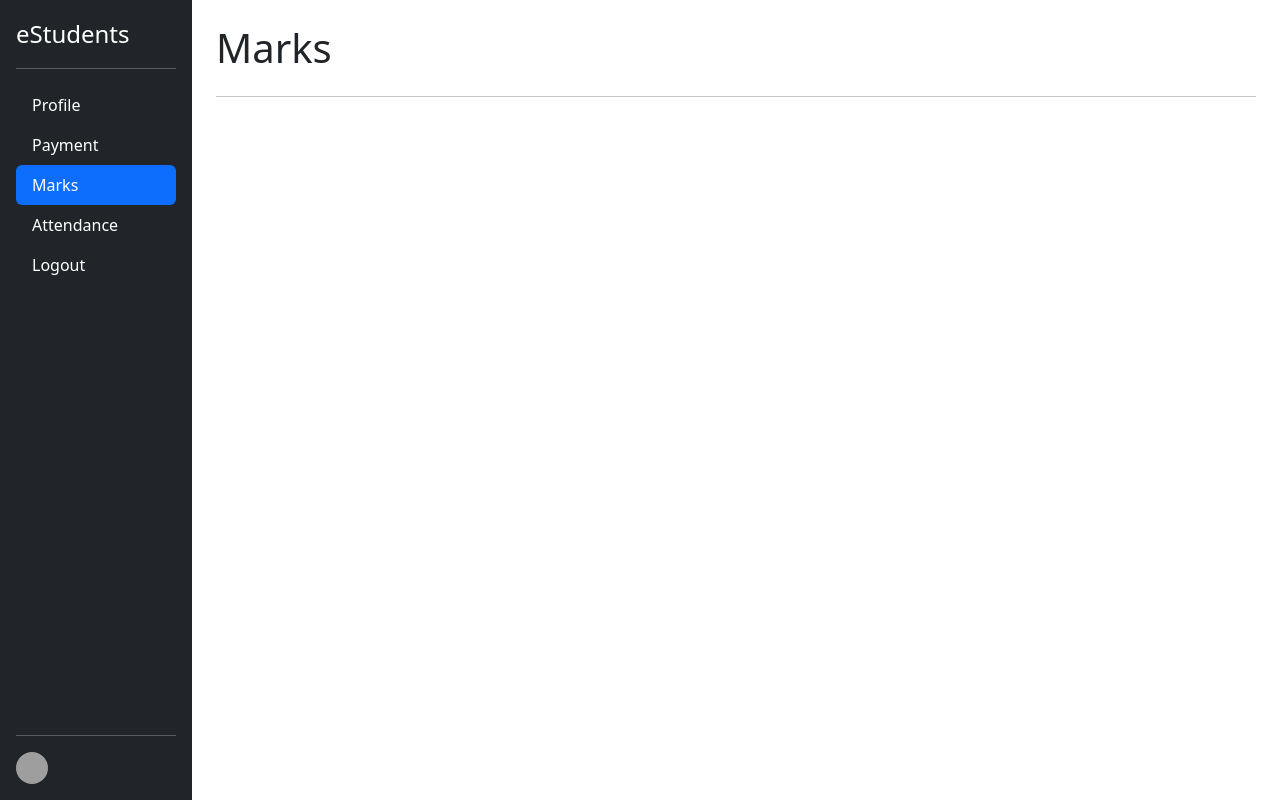
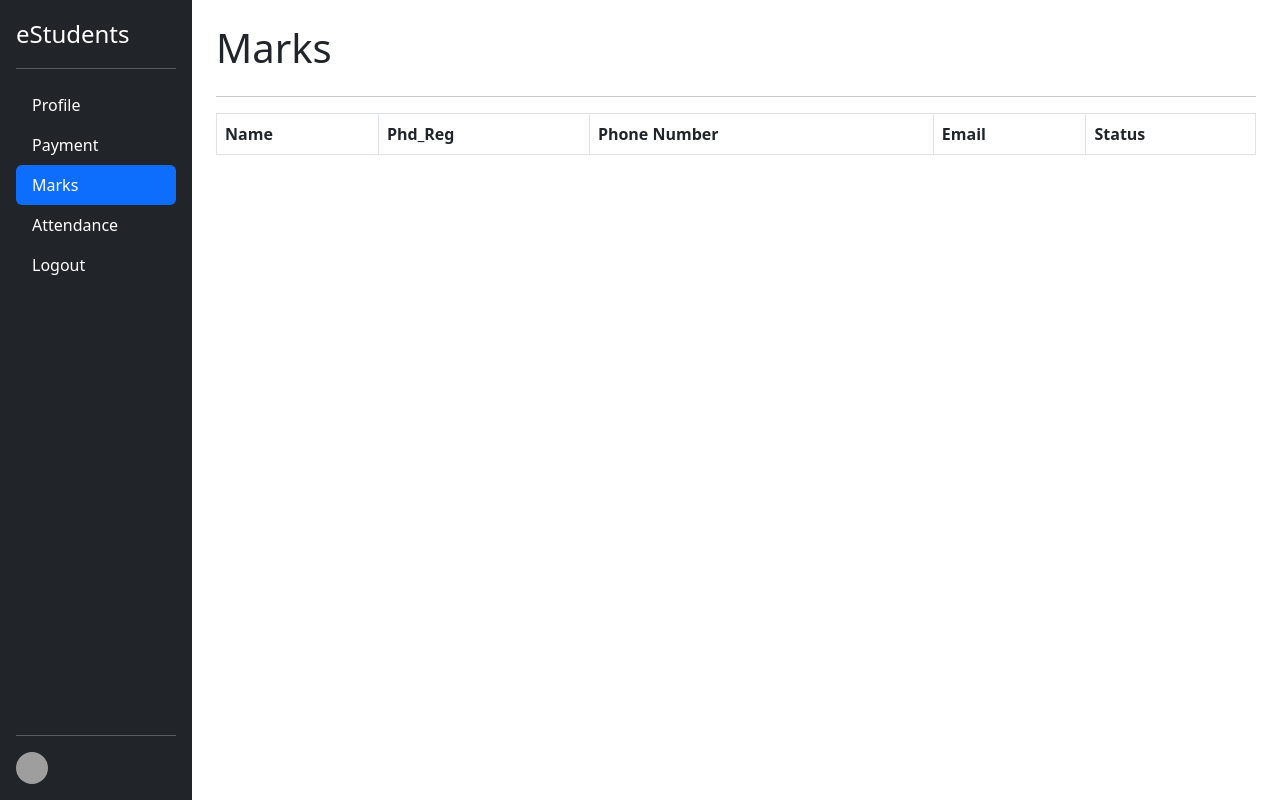
Before and after one commit to sharunrajeev/studentManagementSystem, a Django app: page /user/marks in a window 1280 px wide. Run offline with Django 4.2, Linux system fonts and the light colour scheme; lists and menus that the app fills with data are empty; grey boxes are pictures that could not be loaded.

Commit message:
Mark viewing in userside is partially completed

```diff
--- a/templates/user/marks.html
+++ b/templates/user/marks.html
@@ -59,6 +59,28 @@
             <h1>Marks</h1>
             <hr>
 
+            <table class="table table-bordered">
+    <thead>
+
+    <tr>
+        <th>Name</th>
+        <th>Phd_Reg</th>
+        <th>Phone Number</th>
+        <th>Email</th>
+        <th>Status</th>
+
+
+    </tr>
+    </thead>
+    <tbody>
+
+
+    </tbody>
+
+  </table>
+
+
+
 
         </div>
     </body>
```
